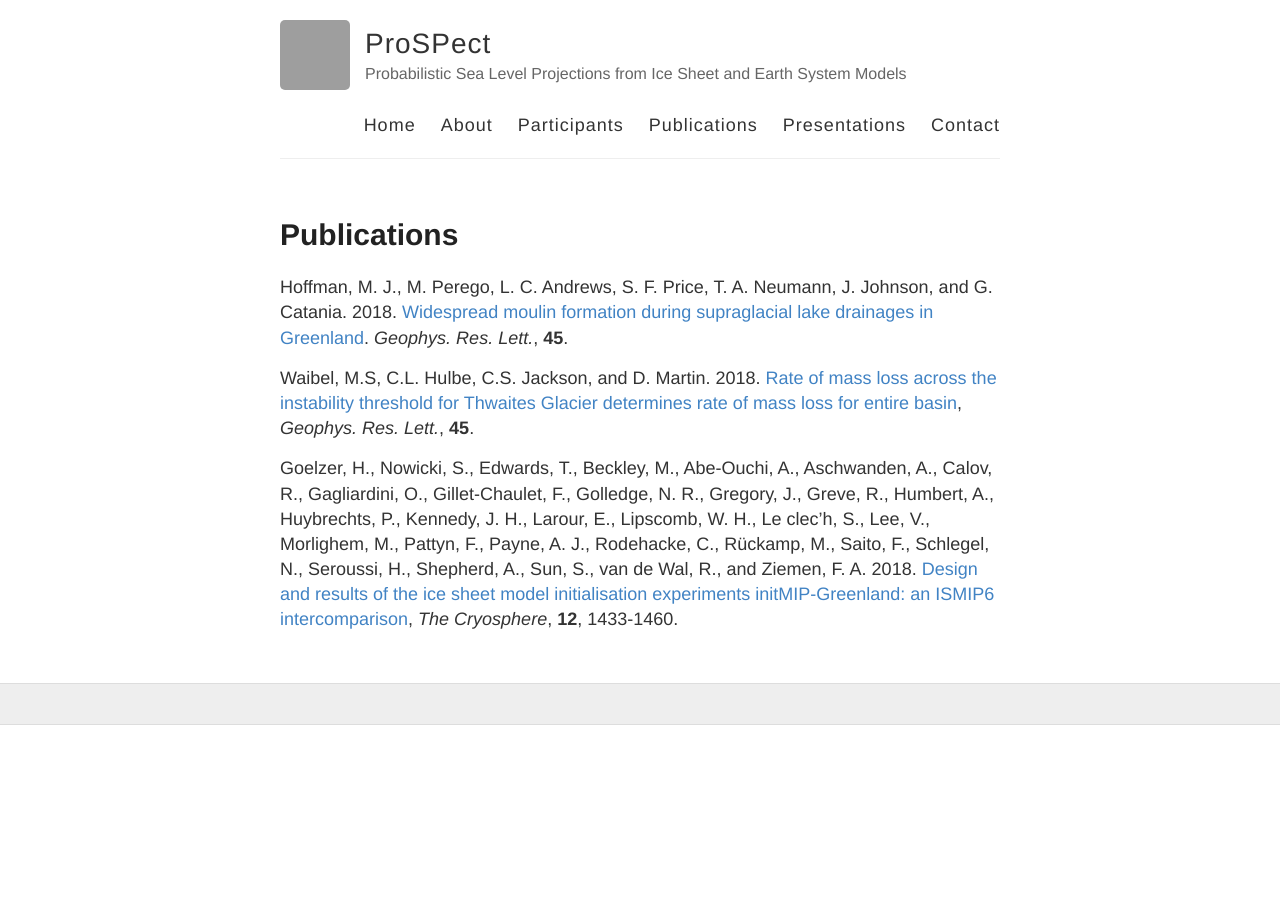
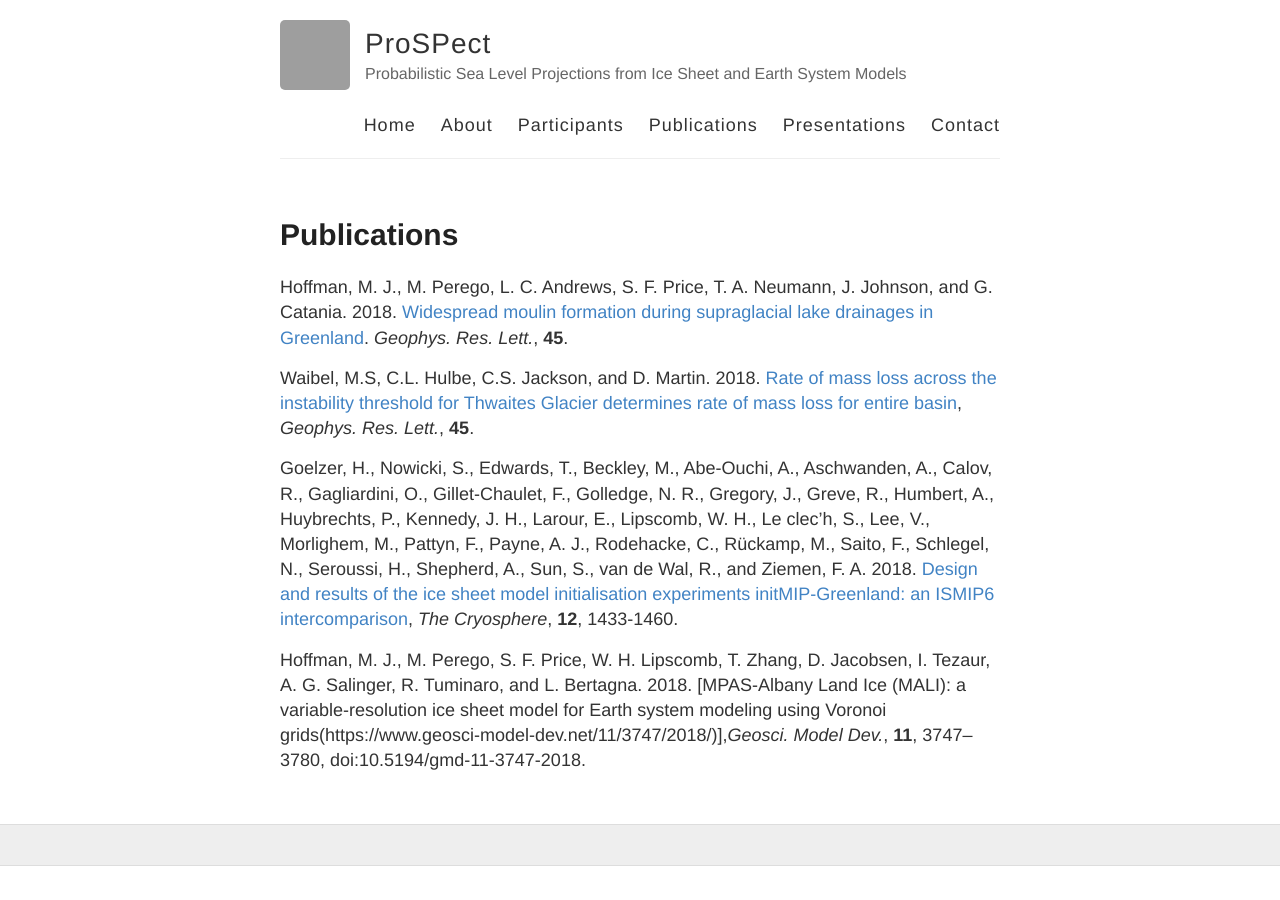
Before and after one commit to SLE-E3SM/SLE-E3SM.github.io, a Jekyll site: the page built from publications.md, in a window 1280 px wide. Built offline with Jekyll 4.4.1, drawn with Linux system fonts in a browser that asks for light colours; grey boxes are pictures that could not be loaded.

Commit message:
Update publications.md

```diff
--- a/publications.md
+++ b/publications.md
@@ -9,3 +9,5 @@ Hoffman, M. J., M. Perego, L. C. Andrews, S. F. Price, T. A. Neumann, J. Johnson
 Waibel, M.S, C.L. Hulbe, C.S. Jackson, and  D. Martin. 2018. [Rate of mass loss across the instability threshold for Thwaites Glacier determines rate of mass loss for entire basin]( https://doi.org/10.1002/2017GL076470), *Geophys. Res. Lett.*, **45**.
 
 Goelzer, H., Nowicki, S., Edwards, T., Beckley, M., Abe-Ouchi, A., Aschwanden, A., Calov, R., Gagliardini, O., Gillet-Chaulet, F., Golledge, N. R., Gregory, J., Greve, R., Humbert, A., Huybrechts, P., Kennedy, J. H., Larour, E., Lipscomb, W. H., Le clec'h, S., Lee, V., Morlighem, M., Pattyn, F., Payne, A. J., Rodehacke, C., Rückamp, M., Saito, F., Schlegel, N., Seroussi, H., Shepherd, A., Sun, S., van de Wal, R., and Ziemen, F. A. 2018. [Design and results of the ice sheet model initialisation experiments initMIP-Greenland: an ISMIP6 intercomparison](https://doi.org/10.5194/tc-12-1433-2018), *The Cryosphere*, **12**, 1433-1460.
+
+Hoffman, M. J., M. Perego, S. F. Price, W. H. Lipscomb, T. Zhang, D. Jacobsen, I. Tezaur, A. G. Salinger, R. Tuminaro, and L. Bertagna. 2018. [MPAS-Albany Land Ice (MALI): a variable-resolution ice sheet model for Earth system modeling using Voronoi grids(https://www.geosci-model-dev.net/11/3747/2018/)],*Geosci. Model Dev.*, **11**, 3747–3780, doi:10.5194/gmd-11-3747-2018.
```
